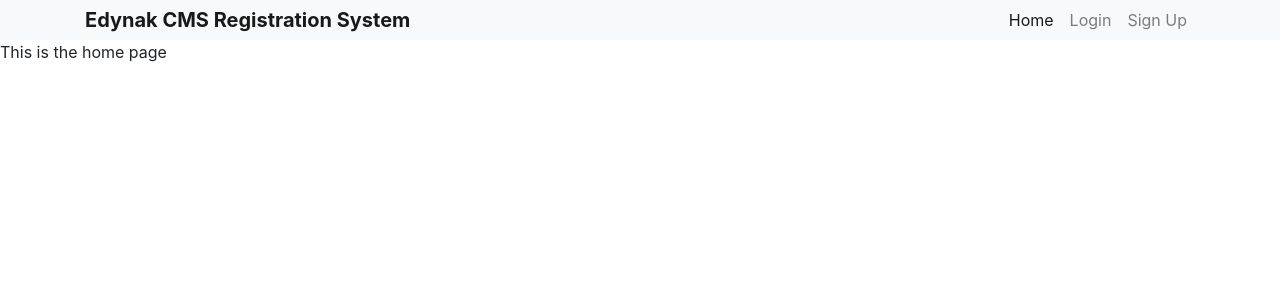
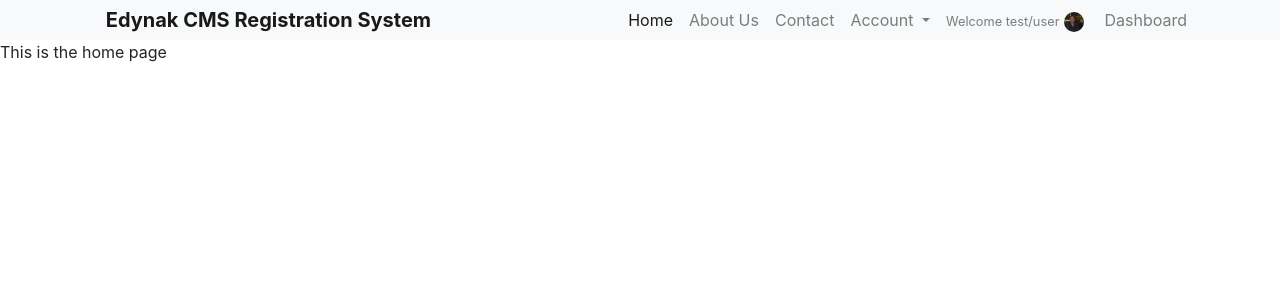
Before and after one commit to silentlaugher/cmslogin, a PHP site: page /cmslogin/ in a window 1280 px wide. Shown: the top 300 px of the page. Run offline with PHP 8.4, Linux system fonts and the light colour scheme.

Commit message:
implemented side nav for backend and top nav for front and back

```diff
--- /dev/null
+++ b/app/admin/back/dashboard.inc.php
@@ -0,0 +1,3 @@
+<?php
+
+?>
--- a/app/public/front/register.inc.php
+++ b/app/public/front/register.inc.php
@@ -40,6 +40,8 @@
 	 		$birthday = "{$year}-{$month}-{$day}";
             date_default_timezone_set("America/New_York");
             $created_at = date("M-d-y, H:i:s");
+            //hash the password
+            $hashed_password = password_hash($password, PASSWORD_BCRYPT);
         try{
             //insert user data into database
             $sql = "INSERT INTO users(first_name, last_name, username, email, password, gender, birthday, created_at)VALUES(:first_name, :last_name, :username, :email, :password, :gender, :birthday, :created_at)";
@@ -48,7 +50,7 @@
             $stmt->bindValue(':last_name', $last_name);
             $stmt->bindValue(':username', $username);
             $stmt->bindValue(':email', $email);
-            $stmt->bindValue(':password', $password);
+            $stmt->bindValue(':password', $hashed_password);
             $stmt->bindValue(':gender', $gender);
             $stmt->bindValue(':birthday', $birthday);
             $stmt->bindValue(':created_at', $created_at);
--- a/app/public/index.php
+++ b/app/public/index.php
@@ -1,8 +1,13 @@
 <?php
+
+    //initalize container
+    $container = "container";
+
     include_once __DIR__.'/../resources/templates/layouts/header.php';
-?>
 
-<?php
+    //initalize container
+    $container = "container";
+
     //files directory
     $filesDirectory = "front";
 
@@ -30,8 +35,6 @@
         //include home page by default
         include_once($filesDirectory."/home.inc.php");
     }
-?>
 
-<?php
     include_once __DIR__.'/../resources/templates/layouts/footer.php';
 ?>
--- a/app/resources/assets/css/app.css
+++ b/app/resources/assets/css/app.css
@@ -1,7 +1,7 @@
 /* register page */
 
 .regContainer{
-    height: 100vh;
+    height: 100%;
     display: flex;
     justify-content: center;
     align-items: center;
--- a/app/resources/templates/layouts/footer.php
+++ b/app/resources/templates/layouts/footer.php
@@ -3,7 +3,7 @@
 ?>
 
     <footer>
-        <div class="container">
+        <div class="<?php if(isset($container)): echo $container; endif; ?>">
 
         </div>
     </footer>
--- a/app/resources/templates/layouts/header.php
+++ b/app/resources/templates/layouts/header.php
@@ -15,8 +15,9 @@
 </head>
 <body>
     <div id="app">
-        <nav class="navbar navbar-expand-lg navbar-light bg-light p-0">
-            <div class="container">
+        <nav class="navbar navbar-expand-lg navbar-light bg-light p-0 <?php if(isset($back)): echo $back; endif; ?>">
+            <div class="<?php if(isset($container)): echo $container; endif; ?>">
+                <a class="navbar-brand" href="../public/index.php" target="_blank"><strong><i class="fas fa-home back-home-icon"></i>&nbsp;</strong></a>
                 <a class="navbar-brand" href="#"><strong>Edynak CMS Registration System</strong></a>
                 <button class="navbar-toggler" type="button" data-toggle="collapse" data-target="#navbarSupportedContent" aria-controls="navbarSupportedContent" aria-expanded="false" aria-label="Toggle navigation">
                     <span class="navbar-toggler-icon"></span>
@@ -27,13 +28,42 @@
                         <a class="nav-link" href="index.php">Home</a>
                     </li>
                     <li class="nav-item">
-                        <a class="nav-link" href="index.php?page=login">Login</a>
+                        <a class="nav-link" href="index.php?page=about-us">About Us</a>
                     </li>
                     <li class="nav-item">
-                        <a class="nav-link" href="index.php?page=register">Sign Up</a>
+                        <a class="nav-link"href="index.php?page=contact">Contact</a>
+                    </li>
+                    <li class="nav-item dropdown">
+                        <a class="nav-link dropdown-toggle" href="javascript:void(0)" id="navbarDropdown" role="button" data-toggle="dropdown" aria-haspopup="true" aria-expanded="false">
+                            Account
+                        </a>
+                    <div class="dropdown-menu bg-light" aria-labelledby="navbarDropdown">
+                        <a class="dropdown-item" href="index.php?page=login"><i class="fas fa-sign-in-alt"></i>&nbsp;&nbsp;Login</a>
+                        <a class="dropdown-item" href="index.php?page=register"><i class="fas fa-user-plus"></i>&nbsp;SignUp</a>
+                    </div>
+                    </li>
+                    <li class="nav-item dropdown">
+                        <a class="nav-link" href="javascript:void(0)" id="navbarDropdown" role="button" data-toggle="dropdown" aria-haspopup="true" aria-expanded="false">
+                        <small>Welcome test/user</small>&nbsp;<img src="../resources/storage/uploads/myImage.jpg" class="img rounded-circle" alt="sample image" height="20px;" width="20px;">
+                        </a>
+                    <div class="dropdown-menu bg-light" aria-labelledby="navbarDropdown">
+                        <a class="dropdown-item" href="index.php?page=profile"><i class="fas fa-user"></i></i>&nbsp;Profile</a>
+                        <a class="dropdown-item" href="index.php?page=settings"><i class="fas fa-cog"></i>&nbsp;Settings</a>
+                        <a class="dropdown-item" href="index.php?page=logout"><i class="fas fa-sign-out-alt"></i>&nbsp;Logout</a>
+                    </div>
+                    </li>
+                    <li class="nav-item">
+                        <a class="nav-link" href="index.php"><i class="fas fa-tachometer-alt"></i>&nbsp;Dashboard</a>
                     </li>
                 </ul>
                 </div>
             </div>
         </nav>
+        <div class="site-main" id="main-area">
+            <main class="main-content" id="main">
+                <div class="<?php if(isset($container)): echo $container; endif; ?>">
+
+                </div>
+            </main>
+        </div>
     </div>
```
Also changed, not shown: app/admin/index.php (+42 -0 lines), app/resources/templates/admin/sidenav.php (+26 -0 lines), app/resources/storage/uploads/myImage.jpg (added).
